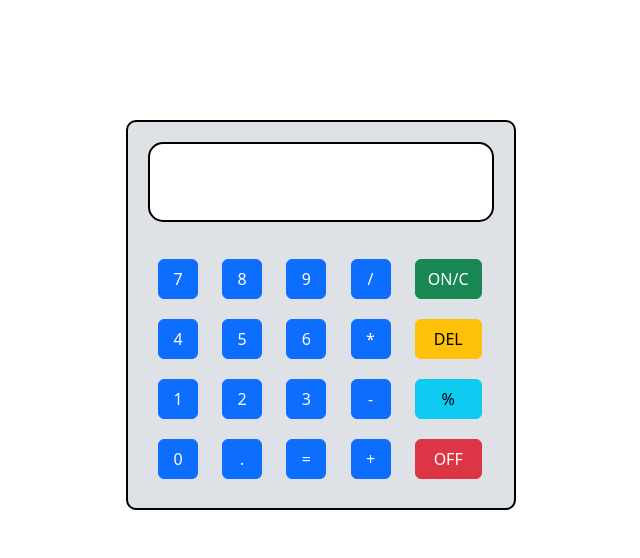
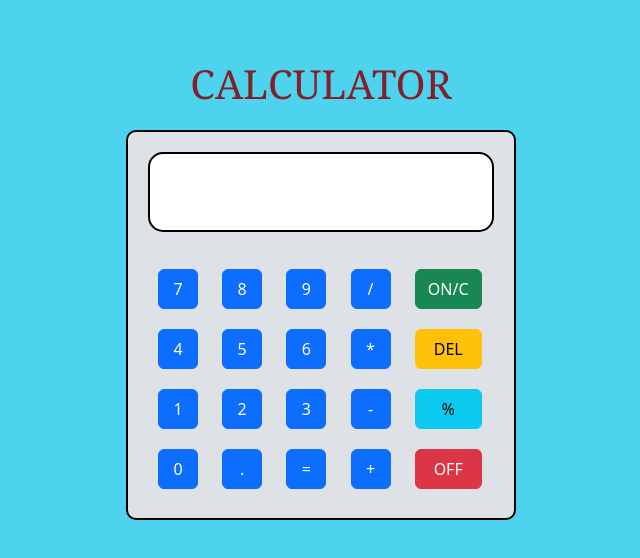
Before and after one commit to santoshtuniki/Calculator, a plain HTML site: page index.html in a window 1280 px wide. Shown: the whole page, without its empty margins (319-959 px from the left). Drawn offline with nearby package versions, Linux system fonts and the light colour scheme.

Commit message:
title and background-color added

```diff
--- a/index.css
+++ b/index.css
@@ -1,9 +1,19 @@
+.heading {
+	width: 280px;
+	height: 50px;
+	color: #842029;
+	text-align: center;
+	margin: auto;
+	margin-top: 60px;
+	font-family: Georgia, 'Times New Roman', Times, serif;
+}
 
 .calc {
 	height: 390px;
 	width: 390px;
 	margin: auto;
-	margin-top: 120px;
+	margin-top: 20px;
+	margin-bottom: 40px;
 	padding: 20px;
 	border-radius: 10px;
 	background-color: #dee2e6;;
--- a/index.html
+++ b/index.html
@@ -13,7 +13,11 @@
 		<script src="https://cdn.jsdelivr.net/npm/bootstrap@5.2.1/dist/js/bootstrap.bundle.min.js" integrity="sha384-u1OknCvxWvY5kfmNBILK2hRnQC3Pr17a+RTT6rIHI7NnikvbZlHgTPOOmMi466C8" crossorigin="anonymous"></script>
 	</head>
 
-	<body>
+	<body style="background-color: #4dd3ee;">
+
+		<div class="heading">
+			<h1>CALCULATOR</h1>
+		</div>
 
 		<div class="calc">
 			<form>
@@ -51,7 +55,6 @@
 						<button type="button" class="btn btn-primary" onclick="display('+')">+</button>
 						<button type="button" class="btn btn-danger btn-text" onclick="power('off')">OFF</button>
 					</div>
-					<!-- <button type="button" class="btn btn-primary" onclick="remove('ac')">AC</button> -->
 				</div>
 			</form>
 		</div>
```
